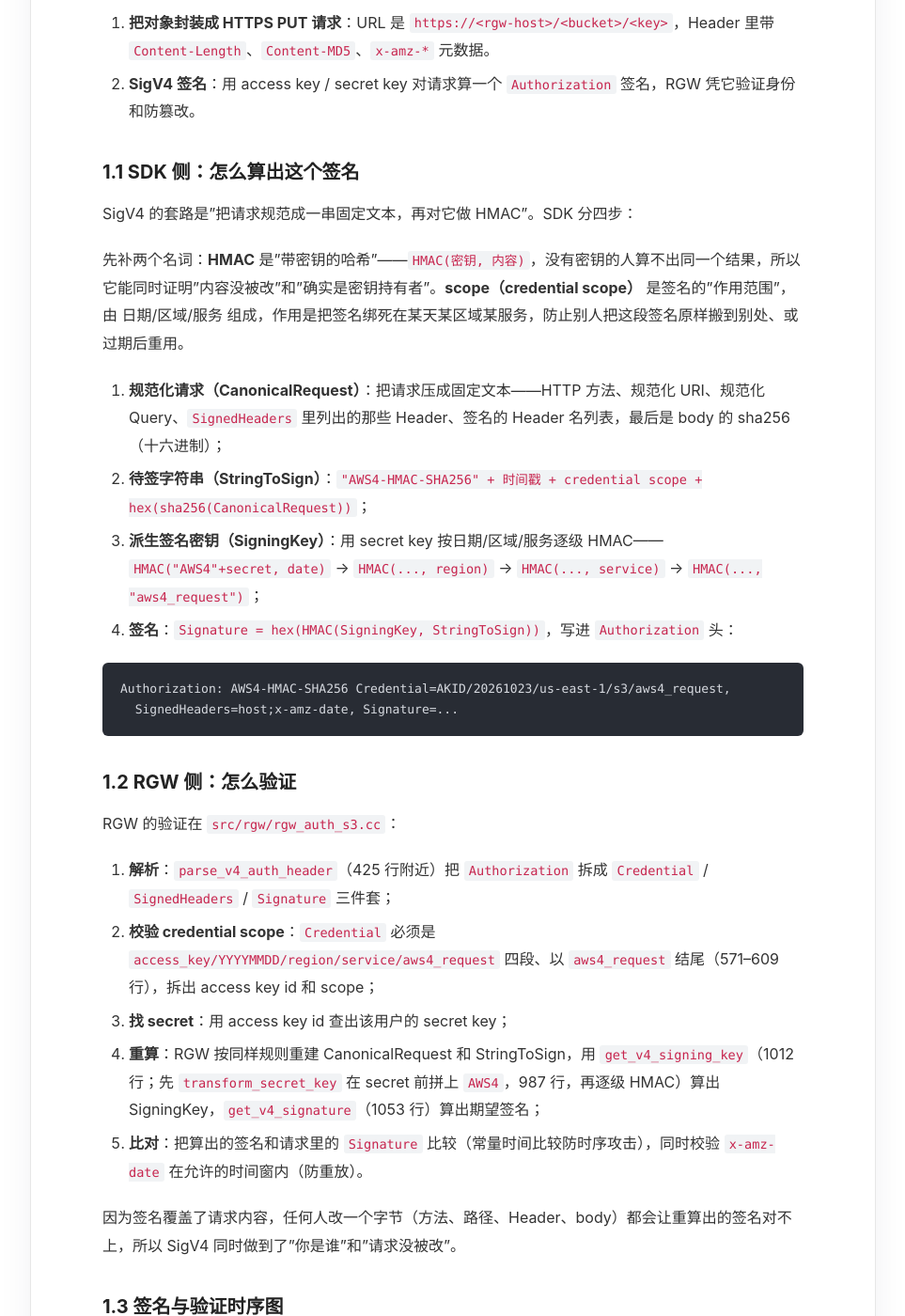
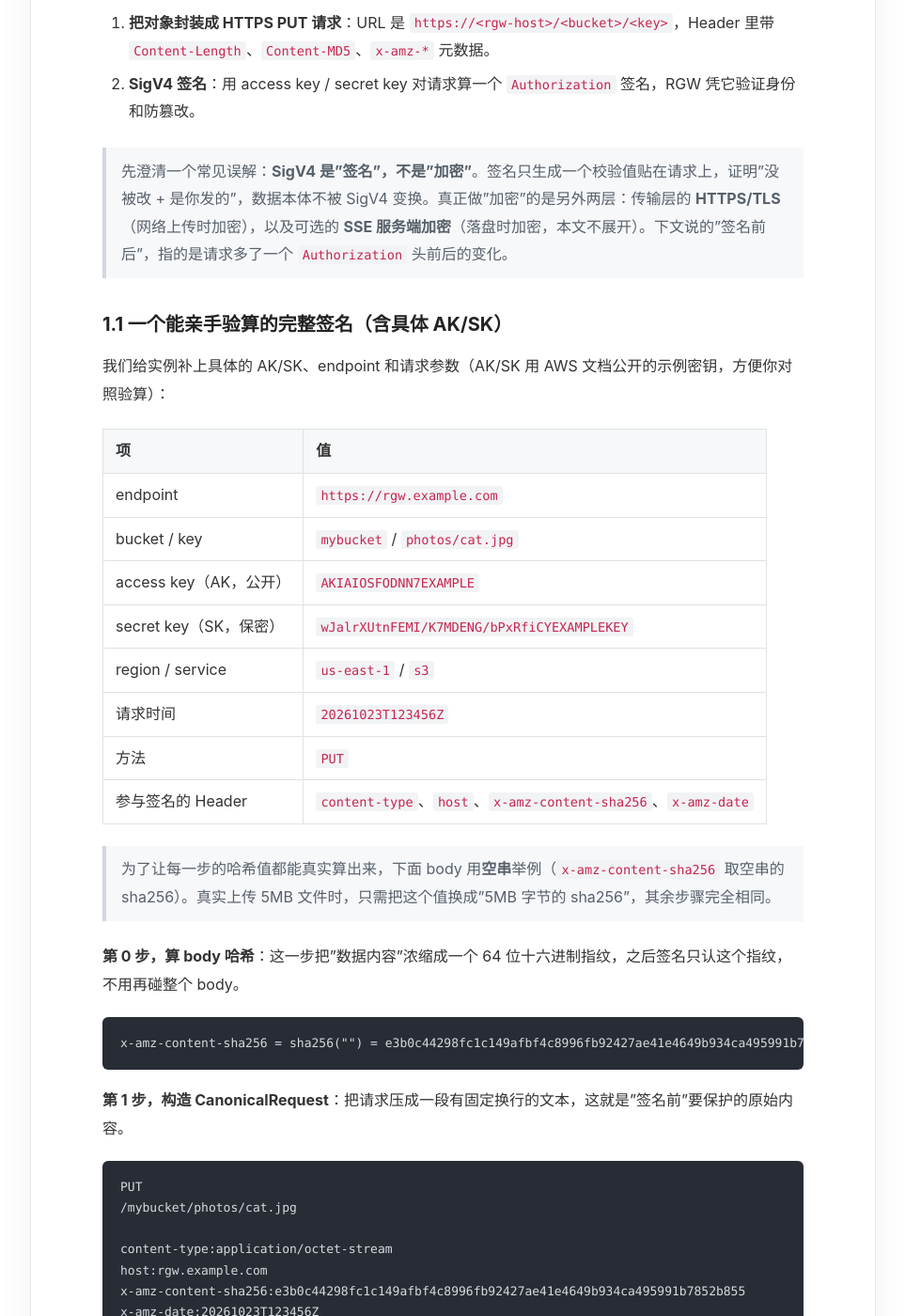
Before and after one commit to lnsyyj/lnsyyj.github.io, a Jekyll site: the page built from _posts/2026-10-23-ceph-s3-put-path.md, in a window 1280 px wide and 1400 px high, scrolled down 3273 px. Shown: the whole window at 94% size, without its empty margins (158-1121 px from the left). Built offline with Jekyll 4.4.1, drawn with Linux system fonts in a browser that asks for light colours; some of the changed text lies outside the part shown.

Commit message:
Add concrete SigV4 worked example with AK/SK to S3 path post

````diff
--- a/_posts/2026-10-23-ceph-s3-put-path.md
+++ b/_posts/2026-10-23-ceph-s3-put-path.md
@@ -67,33 +67,94 @@ SDK（boto3 / AWS SDK 等）本身不在 Ceph 代码库里，但这一步是整
 1. **把对象封装成 HTTPS PUT 请求**：URL 是 `https://<rgw-host>/<bucket>/<key>`，Header 里带 `Content-Length`、`Content-MD5`、`x-amz-*` 元数据。
 2. **SigV4 签名**：用 access key / secret key 对请求算一个 `Authorization` 签名，RGW 凭它验证身份和防篡改。
 
-### 1.1 SDK 侧：怎么算出这个签名
+> 先澄清一个常见误解：**SigV4 是"签名"，不是"加密"**。签名只生成一个校验值贴在请求上，证明"没被改 + 是你发的"，数据本体不被 SigV4 变换。真正做"加密"的是另外两层：传输层的 **HTTPS/TLS**（网络上传时加密），以及可选的 **SSE 服务端加密**（落盘时加密，本文不展开）。下文说的"签名前后"，指的是请求多了一个 `Authorization` 头前后的变化。
 
-SigV4 的套路是"把请求规范成一串固定文本，再对它做 HMAC"。SDK 分四步：
+### 1.1 一个能亲手验算的完整签名（含具体 AK/SK）
 
-先补两个名词：**HMAC** 是"带密钥的哈希"——`HMAC(密钥, 内容)`，没有密钥的人算不出同一个结果，所以它能同时证明"内容没被改"和"确实是密钥持有者"。**scope（credential scope）** 是签名的"作用范围"，由 日期/区域/服务 组成，作用是把签名绑死在某天某区域某服务，防止别人把这段签名原样搬到别处、或过期后重用。
+我们给实例补上具体的 AK/SK、endpoint 和请求参数（AK/SK 用 AWS 文档公开的示例密钥，方便你对照验算）：
 
-1. **规范化请求（CanonicalRequest）**：把请求压成固定文本——HTTP 方法、规范化 URI、规范化 Query、`SignedHeaders` 里列出的那些 Header、签名的 Header 名列表，最后是 body 的 sha256（十六进制）；
-2. **待签字符串（StringToSign）**：`"AWS4-HMAC-SHA256" + 时间戳 + credential scope + hex(sha256(CanonicalRequest))`；
-3. **派生签名密钥（SigningKey）**：用 secret key 按日期/区域/服务逐级 HMAC——`HMAC("AWS4"+secret, date)` → `HMAC(..., region)` → `HMAC(..., service)` → `HMAC(..., "aws4_request")`；
-4. **签名**：`Signature = hex(HMAC(SigningKey, StringToSign))`，写进 `Authorization` 头：
+| 项 | 值 |
+| --- | --- |
+| endpoint | `https://rgw.example.com` |
+| bucket / key | `mybucket` / `photos/cat.jpg` |
+| access key（AK，公开） | `AKIAIOSFODNN7EXAMPLE` |
+| secret key（SK，保密） | `wJalrXUtnFEMI/K7MDENG/bPxRfiCYEXAMPLEKEY` |
+| region / service | `us-east-1` / `s3` |
+| 请求时间 | `20261023T123456Z` |
+| 方法 | `PUT` |
+| 参与签名的 Header | `content-type`、`host`、`x-amz-content-sha256`、`x-amz-date` |
+
+> 为了让每一步的哈希值都能真实算出来，下面 body 用**空串**举例（`x-amz-content-sha256` 取空串的 sha256）。真实上传 5MB 文件时，只需把这个值换成"5MB 字节的 sha256"，其余步骤完全相同。
+
+**第 0 步，算 body 哈希**：这一步把"数据内容"浓缩成一个 64 位十六进制指纹，之后签名只认这个指纹，不用再碰整个 body。
 
 ```text
-Authorization: AWS4-HMAC-SHA256 Credential=AKID/20261023/us-east-1/s3/aws4_request,
-  SignedHeaders=host;x-amz-date, Signature=...
+x-amz-content-sha256 = sha256("") = e3b0c44298fc1c149afbf4c8996fb92427ae41e4649b934ca495991b7852b855
 ```
 
-### 1.2 RGW 侧：怎么验证
+**第 1 步，构造 CanonicalRequest**：把请求压成一段有固定换行的文本，这就是"签名前"要保护的原始内容。
 
-RGW 的验证在 `src/rgw/rgw_auth_s3.cc`：
+```text
+PUT
+/mybucket/photos/cat.jpg
 
-1. **解析**：`parse_v4_auth_header`（425 行附近）把 `Authorization` 拆成 `Credential` / `SignedHeaders` / `Signature` 三件套；
-2. **校验 credential scope**：`Credential` 必须是 `access_key/YYYYMMDD/region/service/aws4_request` 四段、以 `aws4_request` 结尾（571–609 行），拆出 access key id 和 scope；
-3. **找 secret**：用 access key id 查出该用户的 secret key；
-4. **重算**：RGW 按同样规则重建 CanonicalRequest 和 StringToSign，用 `get_v4_signing_key`（1012 行；先 `transform_secret_key` 在 secret 前拼上 `AWS4`，987 行，再逐级 HMAC）算出 SigningKey，`get_v4_signature`（1053 行）算出期望签名；
-5. **比对**：把算出的签名和请求里的 `Signature` 比较（常量时间比较防时序攻击），同时校验 `x-amz-date` 在允许的时间窗内（防重放）。
+content-type:application/octet-stream
+host:rgw.example.com
+x-amz-content-sha256:e3b0c44298fc1c149afbf4c8996fb92427ae41e4649b934ca495991b7852b855
+x-amz-date:20261023T123456Z
 
-因为签名覆盖了请求内容，任何人改一个字节（方法、路径、Header、body）都会让重算出的签名对不上，所以 SigV4 同时做到了"你是谁"和"请求没被改"。
+content-type;host;x-amz-content-sha256;x-amz-date
+e3b0c44298fc1c149afbf4c8996fb92427ae41e4649b934ca495991b7852b855
+```
+
+对它做 sha256：
+
+```text
+hex(sha256(CanonicalRequest)) = 76c3594580cb7d5533f78efa4c31852780afdd169621c34c19f3ad72a2815d48
+```
+
+**第 2 步，拼 StringToSign**："待签字符串"，把"什么协议、什么时间、什么范围、签的哪份文本"固定下来。
+
+```text
+AWS4-HMAC-SHA256
+20261023T123456Z
+20261023/us-east-1/s3/aws4_request
+76c3594580cb7d5533f78efa4c31852780afdd169621c34c19f3ad72a2815d48
+```
+
+**第 3 步，用 SK 派生 SigningKey**：四级 HMAC，每一级都用上一级的结果当新密钥，这样签名密钥同时绑定了密钥、日期、区域、服务。
+
+```text
+date_k    = HMAC("AWS4" + SK, "20261023")
+region_k  = HMAC(date_k,      "us-east-1")
+service_k = HMAC(region_k,    "s3")
+signing_k = HMAC(service_k,   "aws4_request")
+          = d7f95bd2b07ede86baf950294ee76c961290cbcc4c02dee95e7eeb2843aba24d
+```
+
+**第 4 步，算签名并贴进请求头**："签名后"多出来的就是这个头。
+
+```text
+signature = hex(HMAC(signing_k, StringToSign))
+          = 23523b145dbab10a2f42148130ecf05e7f19614e5f02f7fb7e3cadb1dd239f7d
+
+Authorization: AWS4-HMAC-SHA256 Credential=AKIAIOSFODNN7EXAMPLE/20261023/us-east-1/s3/aws4_request,
+  SignedHeaders=content-type;host;x-amz-content-sha256;x-amz-date,
+  Signature=23523b145dbab10a2f42148130ecf05e7f19614e5f02f7fb7e3cadb1dd239f7d
+```
+
+### 1.2 RGW 侧：怎么逐层校验（接着上面的值）
+
+RGW 收到请求后，在 `src/rgw/rgw_auth_s3.cc` 里把"你算签名的过程"反向重跑一遍，每一步都用上面这组值核对：
+
+1. **拆头**：`parse_v4_auth_header`（425 行附近）从 `Authorization` 拆出三件套——`Credential=AKIAIOSFODNN7EXAMPLE/20261023/us-east-1/s3/aws4_request`、`SignedHeaders=content-type;host;x-amz-content-sha256;x-amz-date`、`Signature=23523b...9f7d`；
+2. **验 scope**：`Credential` 必须四段、以 `aws4_request` 结尾（571–609 行）——这里拆出 AK `AKIAIOSFODNN7EXAMPLE` 和 scope `20261023/us-east-1/s3/aws4_request`；
+3. **查 SK**：用 AK 查出用户的 SK `wJalrXUtnFEMI/K7MDENG/bPxRfiCYEXAMPLEKEY`；
+4. **重算请求哈希**：按 `SignedHeaders` 重建同样的 CanonicalRequest，得到同样的 `76c35945...5d48`，拼出同样的 StringToSign；
+5. **重算签名**：`transform_secret_key`（987 行）给 SK 拼 `AWS4` → `get_v4_signing_key`（1012 行）四级 HMAC 得到同样的 signing key `d7f95bd2...a24d` → `get_v4_signature`（1053 行）算出期望签名；
+6. **比对**：期望签名与请求里的 `Signature` 一致 → 认证通过；`x-amz-date` 与当前时间差超过允许窗口 → 拒绝（防重放）。
+
+RGW 拿到的"逐层结果"就是这条链上的每一个哈希值——只要 body、Header、时间、AK/SK 任何一处对不上，第 4/5 步算出的值就和请求里不一致，认证失败。所以 SigV4 同时回答了两个问题：**你是谁**（有 SK 才能算对）和**请求没被改**（改了哈希就对不上）。
 
 ### 1.3 签名与验证时序图
 
````
